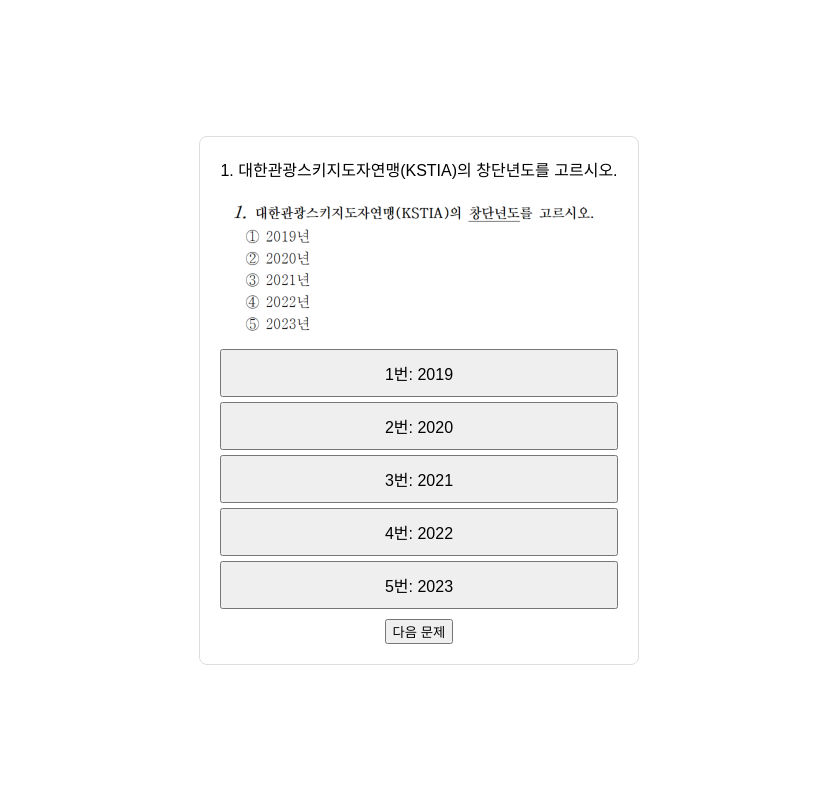
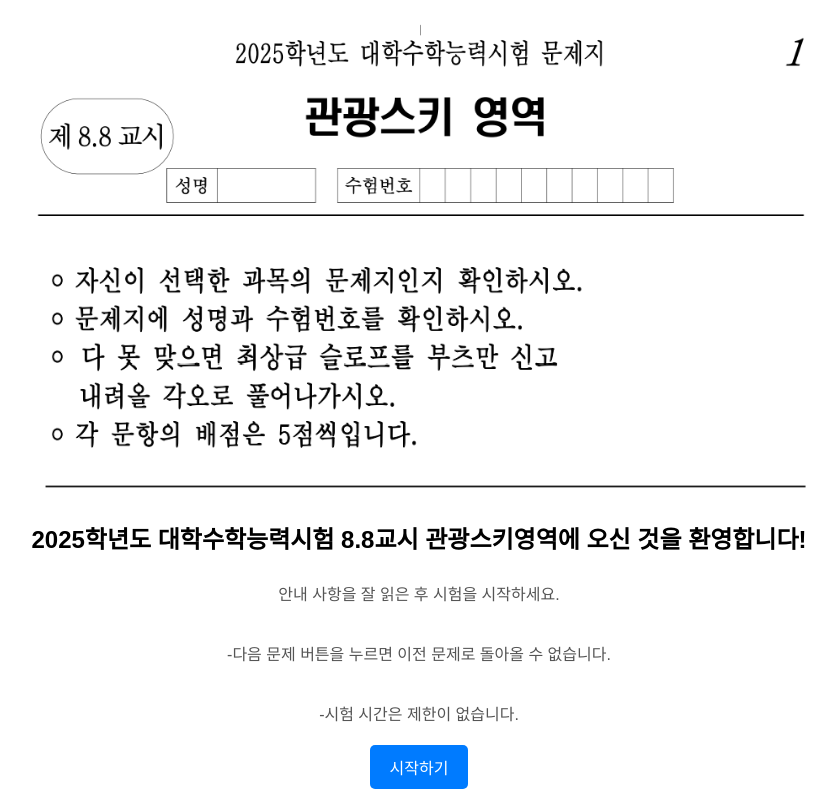
Before and after one commit to 425range/KSTIA_-2025, a plain HTML site: page index.html in a window 1280 px wide. Shown: the whole page, without its empty margins (221-1058 px from the left). Drawn offline with Linux system fonts and the light colour scheme.

Commit message:
completed begin and end page

```diff
--- a/index.html
+++ b/index.html
@@ -3,7 +3,7 @@
   <head>
     <meta charset="UTF-8" />
     <meta name="viewport" content="width=device-width, initial-scale=1.0" />
-    <title>Quiz Website</title>
+    <title>2425 KSTIA 수능</title>
     <style>
       body {
         display: flex;
@@ -12,6 +12,41 @@
         height: 100vh;
         margin: 0;
         font-family: Arial, sans-serif;
+      }
+      #begin-page {
+        display: flex;
+        flex-direction: column;
+        justify-content: center;
+        align-items: center;
+        height: 100vh;
+        text-align: center;
+      }
+      #begin-page img {
+        max-width: 800px;
+        height: auto;
+        margin-bottom: 20px;
+        border-radius: 8px;
+      }
+      #begin-page h1 {
+        font-size: 24px;
+        margin: 10px 0;
+      }
+      #begin-page p {
+        font-size: 16px;
+        color: #555;
+        margin-bottom: 20px;
+      }
+      #begin-page button {
+        padding: 10px 20px;
+        font-size: 16px;
+        border: none;
+        border-radius: 5px;
+        background-color: #007bff;
+        color: white;
+        cursor: pointer;
+      }
+      #begin-page button:hover {
+        background-color: #0056b3;
       }
       #quiz-container {
         text-align: center;
@@ -39,7 +74,30 @@
     </style>
   </head>
   <body>
-    <div id="quiz-container">
+    <!-- 시작화면 -->
+    <div id="begin-page">
+      <img
+        id="begin-image"
+        src="./images/start_page1.png"
+        alt="Begin Image"
+        style="display: block"
+      />
+      <img
+        id="begin-image"
+        src="./images/start_page2.png"
+        alt="Begin Image"
+        style="display: block"
+      />
+      <h1>
+        2025학년도 대학수학능력시험 8.8교시 관광스키영역에 오신 것을 환영합니다!
+      </h1>
+      <p>안내 사항을 잘 읽은 후 시험을 시작하세요.</p>
+      <p>-다음 문제 버튼을 누르면 이전 문제로 돌아올 수 없습니다.</p>
+      <p>-시험 시간은 제한이 없습니다.</p>
+      <button onclick="startQuiz()">시작하기</button>
+    </div>
+    <!-- 문항지 화면 -->
+    <div id="quiz-container" style="display: none">
       <div id="question-number"></div>
       <div id="question"></div>
       <img
@@ -57,8 +115,28 @@
       <button onclick="nextQuestion()">다음 문제</button>
     </div>
     <!-- 결과화면 -->
-    <div id="result" style="display: none">
+    <div id="result" style="display: none; text-align: center">
+      <img
+        id="result-image"
+        src="./images/result_code.png"
+        alt="Result Image"
+        style="max-width: 600px; margin-bottom: 20px"
+      />
       <h2>점수: <span id="score"></span>/100</h2>
+      <p>구글 폼을 통해 자격증을 신청하세요!</p>
+      <a
+        id="result-link"
+        href="https://forms.gle/7dP5sNs25Xkk2xqP8"
+        target="_blank"
+        style="
+          display: block;
+          margin-top: 10px;
+          font-size: 16px;
+          color: #007bff;
+          text-decoration: none;
+        "
+        >자격증 신청 폼
+      </a>
     </div>
     <!-- 문항 -->
     <script>
@@ -317,6 +395,12 @@
         // Problem from 1 to 20
       ];
 
+      function startQuiz() {
+        document.getElementById('begin-page').style.display = 'none';
+        document.getElementById('quiz-container').style.display = 'block';
+        loadQuestion();
+      }
+
       let currentQuestion = 0;
       let score = 0;
       // 문제 불러오기 함수
@@ -370,9 +454,11 @@
 
       function nextQuestion() {
         const q = questions[currentQuestion];
+        // 점수 합산
         if (q.selectedAnswer === q.answer) {
           score += 5;
         }
+        // 다음 질문으로 이동
         currentQuestion++;
         if (currentQuestion < questions.length) {
           loadQuestion();
```
Also changed, not shown: images/result_code.png (added).
